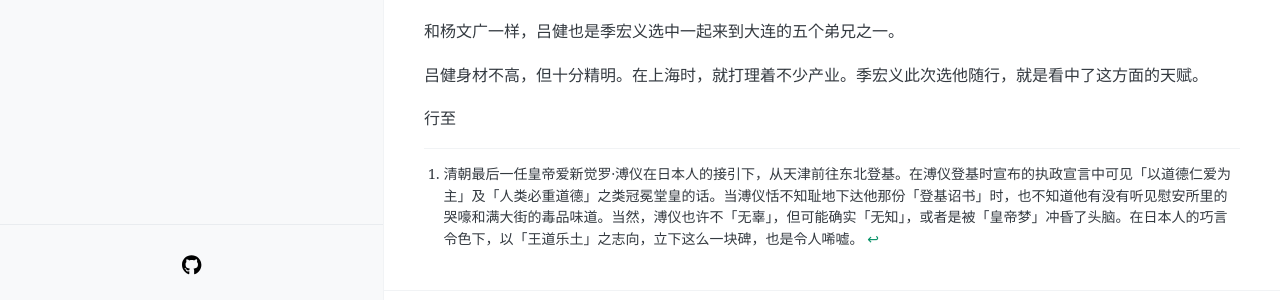
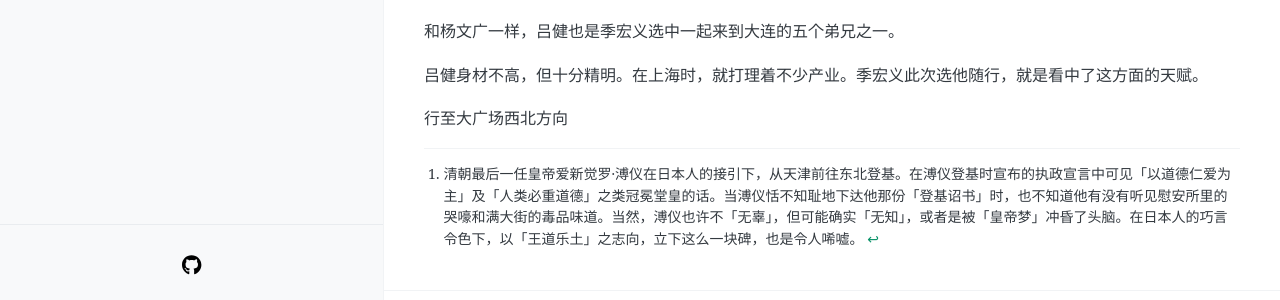
Before and after one commit to NingZhiheng/the-novel-pearl-harbor, a Jekyll site: the page built from docs/_posts/2020-04-19-过山海关.md, in a window 1280 px wide and 900 px high, scrolled down 1644 px. Shown: the part 494-794 px from the top of the window. Built offline with Jekyll 4.4.1, drawn with Linux system fonts in a browser that asks for light colours; nearby versions of some CDN libraries.

Commit message:
[sync] source synchronized: 2020-04-20 23:14:09

```diff
--- a/docs/_includes/04.md
+++ b/docs/_includes/04.md
@@ -44,7 +44,7 @@
 
 吕健身材不高，但十分精明。在上海时，就打理着不少产业。季宏义此次选他随行，就是看中了这方面的天赋。
 
-行至
+行至大广场西北方向
 
 <!-- ![01](../../../../images/01.jpg "东北华北示意图") -->
 
```
